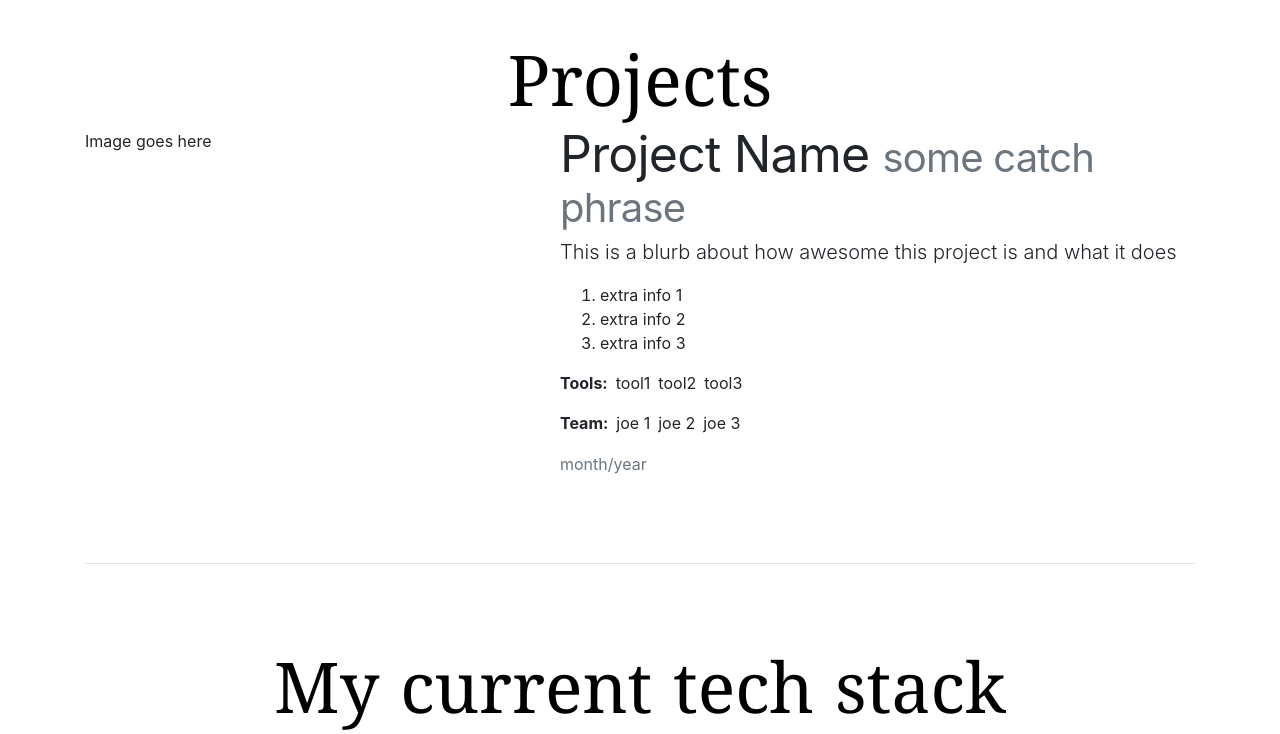
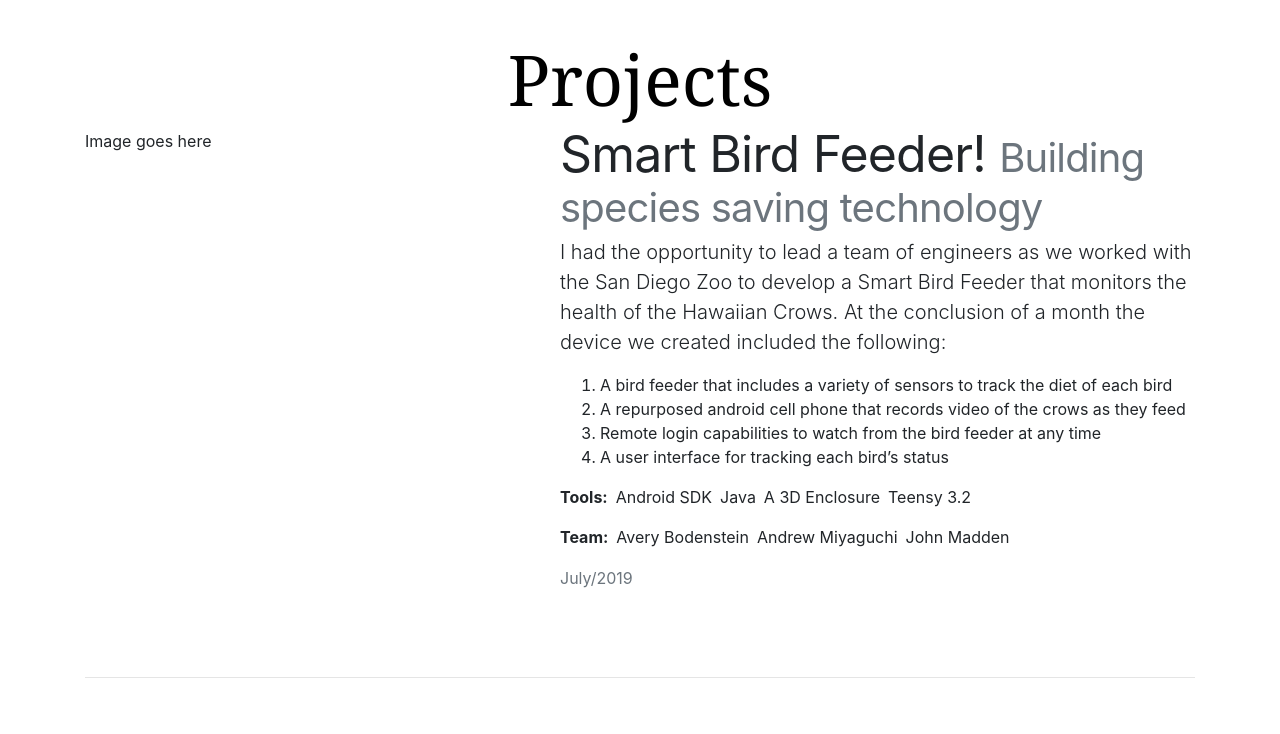
Before and after one commit to schretzilla/Website-3.0, a React (Create React App) app: page / in a window 1280 px wide. Shown: the part 3900-4634 px from the top of the page. Built offline with nearby package versions, Linux system fonts and the light colour scheme; the HTML template or start-up script is replaced by a standard one.

Commit message:
projects now populated by project data

```diff
--- a/src/Projects/ProjectsView.js
+++ b/src/Projects/ProjectsView.js
@@ -1,16 +1,28 @@
-import React from 'react';
+import React from "react";
 
-import Row from 'react-bootstrap/Row';
+import Row from "react-bootstrap/Row";
 
-import Project from './components/Project';
+import Project from "./components/Project";
+
+import { projectData } from "../Data/Projects";
 
 const ProjectView = props => {
+  const projectSections = projectData.map((projectObj, i) => {
+    return (
+      <Project
+        key={projectObj.name + i}
+        projectData={projectObj}
+        indexNumber={i}
+      />
+    );
+  });
+
   return (
     <>
       <Row className="justify-content-center">
         <h2 className="subject-header">Projects</h2>
       </Row>
-      <Project />
+      {projectSections}
     </>
   );
 };
--- a/src/Projects/components/Project.js
+++ b/src/Projects/components/Project.js
@@ -1,52 +1,46 @@
-import React from 'react';
+import React from "react";
 
-import Row from 'react-bootstrap/Row';
-import Col from 'react-bootstrap/Col';
+import Row from "react-bootstrap/Row";
+import Col from "react-bootstrap/Col";
 
-import '../../style/custom.css';
+import "../../style/custom.css";
 
 const Project = props => {
-  const projectName = 'Project Name';
-  const catchPhrase = 'some catch phrase';
-  const blurb =
-    'This is a blurb about how awesome this project is and what it does';
-  const extraDetails = ['extra info 1', 'extra info 2', 'extra info 3'];
+  const { projectData, indexNumber } = props;
 
-  const extraDetailsList = extraDetails.map((detail, i) => {
-    return <li key={`${projectName}-detail-${i}`}>{detail}</li>;
+  const extraDetailsList = projectData.extraDetails.map((detail, i) => {
+    return <li key={`${projectData.name}-detail-${i}`}>{detail}</li>;
   });
 
-  const tools = ['tool1', 'tool2', 'tool3'];
-  const toolsList = tools.map((tool, i) => {
+  const toolsList = projectData.tools.map((tool, i) => {
     return (
-      <li className="list-inline-item" key={`${projectName}-tool-${i}`}>
+      <li className="list-inline-item" key={`${projectData.name}-tool-${i}`}>
         {tool}
       </li>
     );
   });
 
-  const teamMembers = ['joe 1', 'joe 2', 'joe 3'];
-  const teamMemberList = teamMembers.map((member, i) => {
+  const teamMemberList = projectData.team.map((member, i) => {
     return (
-      <li className="list-inline-item" key={`${projectName}-member-${i}`}>
+      <li className="list-inline-item" key={`${projectData.name}-member-${i}`}>
         {member}
       </li>
     );
   });
 
-  const date = 'month/year';
-  return (
-    <>
-      <Row>
+  const imageColumn = (
     <Col sm={12} md={5}>
       Image goes here
     </Col>
+  );
+
+  const descriptionColumn = (
     <Col sm={12} md={7}>
       <h2 className="featurette-heading">
-            {projectName}&nbsp;
-            <small className="text-muted">{catchPhrase}</small>
+        {projectData.name}&nbsp;
+        <small className="text-muted">{projectData.catchPhrase}</small>
       </h2>
-          <p className="lead">{blurb}</p>
+      <p className="lead">{projectData.blurb}</p>
 
       <ol>{extraDetailsList}</ol>
 
@@ -65,10 +59,28 @@ const Project = props => {
       </ul>
 
       <h5 className="text-left">
-            <small className="text-muted">{date}</small>
+        <small className="text-muted">{projectData.date}</small>
       </h5>
     </Col>
-      </Row>
+  );
+
+  let projectContent;
+  if (indexNumber % 2 === 0) {
+    projectContent = (
+      <>
+        {imageColumn} {descriptionColumn}
+      </>
+    );
+  } else {
+    projectContent = (
+      <>
+        {descriptionColumn} {imageColumn}
+      </>
+    );
+  }
+  return (
+    <>
+      <Row>{projectContent}</Row>
 
       <hr className="featurette-divider" />
     </>
```
Lines whose indentation alone changed are shown as unchanged.
